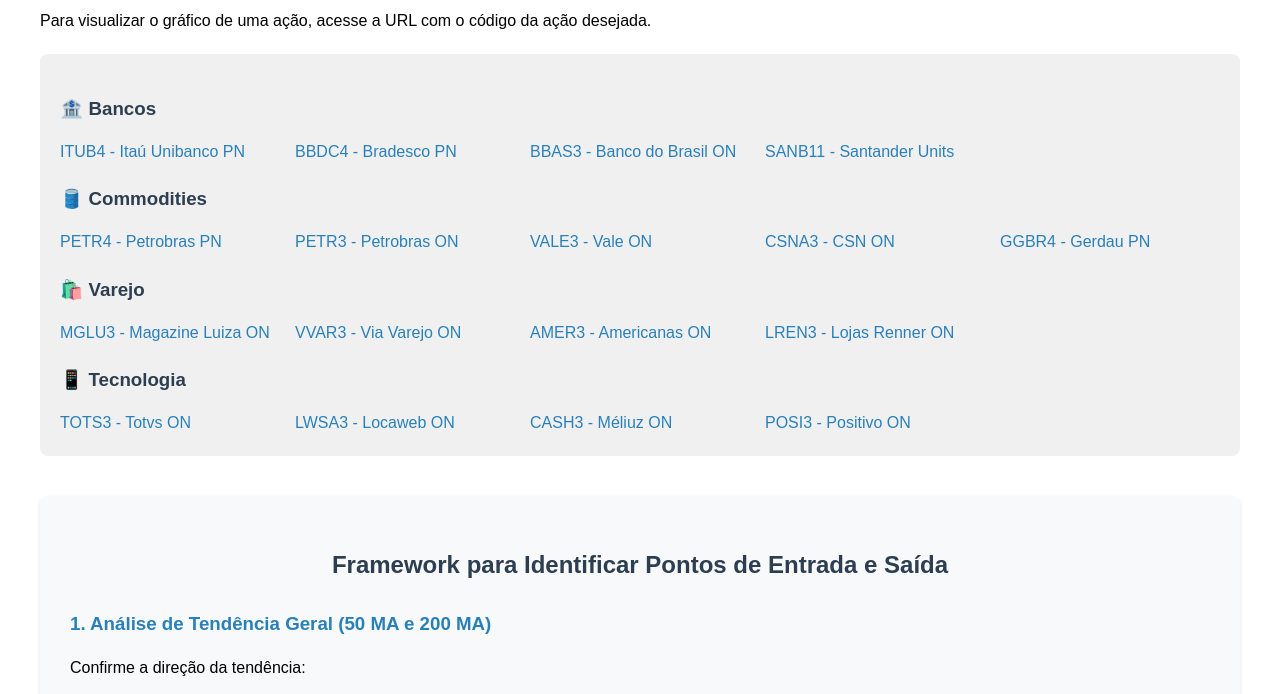
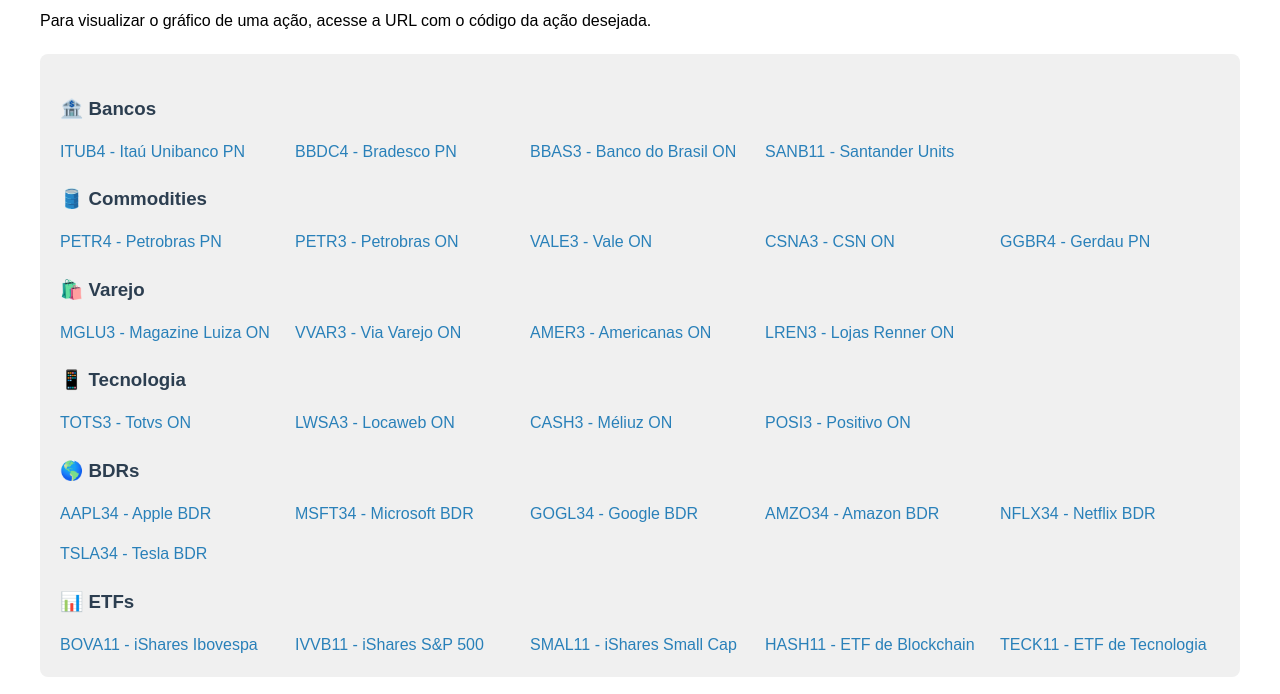
Before and after one commit to chicomcastro/stock-signals, a website: page public/index.html in a window 1280 px wide. Shown: the part 106-800 px from the top of the page. Drawn offline with Linux system fonts and the light colour scheme.

Commit message:
feat: add more suggestions on home page

```diff
--- a/public/index.html
+++ b/public/index.html
@@ -121,6 +121,29 @@
         <a href="/POSI3">POSI3 - Positivo ON</a>
       </div>
     </div>
+
+    <div class="stock-category">
+      <h3>🌎 BDRs</h3>
+      <div class="stocks-grid">
+        <a href="/AAPL34">AAPL34 - Apple BDR</a>
+        <a href="/MSFT34">MSFT34 - Microsoft BDR</a>
+        <a href="/GOGL34">GOGL34 - Google BDR</a>
+        <a href="/AMZO34">AMZO34 - Amazon BDR</a>
+        <a href="/NFLX34">NFLX34 - Netflix BDR</a>
+        <a href="/TSLA34">TSLA34 - Tesla BDR</a>
+      </div>
+    </div>
+
+    <div class="stock-category">
+      <h3>📊 ETFs</h3>
+      <div class="stocks-grid">
+        <a href="/BOVA11">BOVA11 - iShares Ibovespa</a>
+        <a href="/IVVB11">IVVB11 - iShares S&P 500</a>
+        <a href="/SMAL11">SMAL11 - iShares Small Cap</a>
+        <a href="/HASH11">HASH11 - ETF de Blockchain</a>
+        <a href="/TECK11">TECK11 - ETF de Tecnologia</a>
+      </div>
+    </div>
   </div>
 
   <div class="framework">
```
